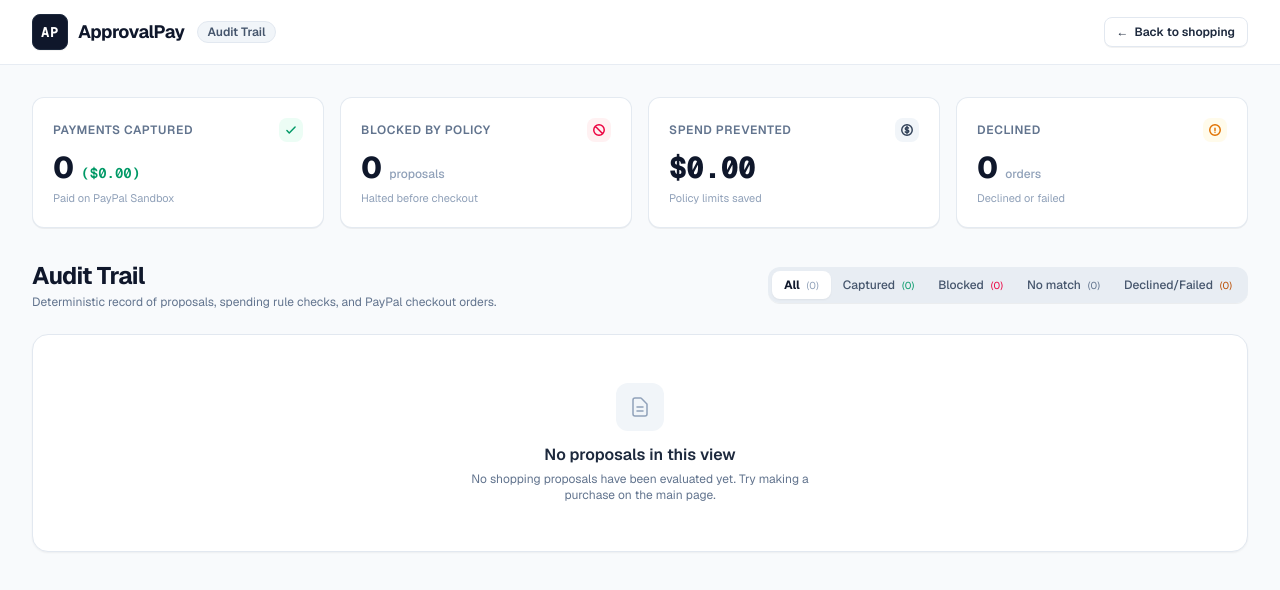
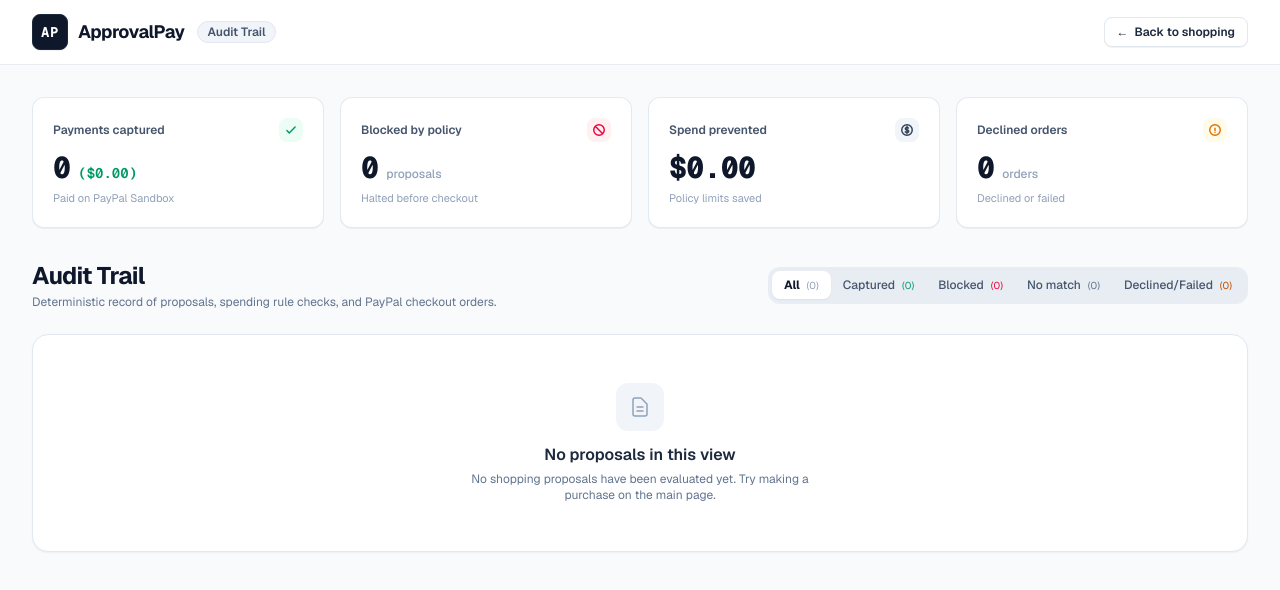
Before and after one commit to ankush-dev-eng/ApprovalPay, a Next.js app: page /audit in a window 1280 px wide. Shown: the top 590 px of the page. Built offline with nearby package versions, Linux system fonts and the light colour scheme.

Commit message:
feat(ui): eliminate glassmorphism and template all-caps chrome via avoid-ai-design audit

```diff
--- a/src/app/audit/page.tsx
+++ b/src/app/audit/page.tsx
@@ -17,7 +17,7 @@ export default async function AuditPage({ searchParams }: AuditPageProps) {
   return (
     <div className="min-h-screen bg-slate-50 text-slate-900 font-sans selection:bg-slate-200 selection:text-slate-900 flex flex-col">
       {/* Header */}
-      <header className="border-b border-slate-200/80 bg-white/95 backdrop-blur-md sticky top-0 z-20">
+      <header className="border-b border-slate-200/80 bg-white sticky top-0 z-20">
         <div className="max-w-7xl mx-auto px-4 sm:px-6 lg:px-8 py-3.5 flex items-center justify-between gap-3">
           <div className="flex items-center gap-3">
             <Link href="/" className="flex items-center gap-2.5 group">
--- a/src/components/AgentInput.tsx
+++ b/src/components/AgentInput.tsx
@@ -25,7 +25,7 @@ export function AgentInput({ request, setRequest, onSubmit, isLoading }: AgentIn
     <div className="bg-white rounded-xl border border-slate-200/90 p-5 shadow-2xs">
       <form onSubmit={handleSubmit} className="space-y-4">
         <div>
-          <label htmlFor="agent-prompt" className="block text-xs font-bold uppercase tracking-wider text-slate-700 mb-2">
+          <label htmlFor="agent-prompt" className="block text-xs font-bold text-slate-900 mb-2">
             What would you like to buy?
           </label>
           <div className="relative">
--- a/src/components/AuditView.tsx
+++ b/src/components/AuditView.tsx
@@ -356,8 +356,8 @@ export function AuditView({ proposals, highlightId, errorParam }: AuditViewProps
         {/* Metric 1: Payments captured */}
         <div className="rounded-xl border border-slate-200/90 bg-white p-4 sm:p-5 shadow-2xs">
           <div className="flex items-center justify-between">
-            <span className="text-xs font-semibold uppercase tracking-wider text-slate-500">
-              Payments Captured
+            <span className="text-xs font-semibold text-slate-600">
+              Payments captured
             </span>
             <span className="inline-flex items-center justify-center h-6 w-6 rounded-lg bg-emerald-50 text-emerald-600">
               <svg className="h-3.5 w-3.5" fill="none" viewBox="0 0 24 24" stroke="currentColor" strokeWidth={2.5}>
@@ -366,10 +366,10 @@ export function AuditView({ proposals, highlightId, errorParam }: AuditViewProps
             </span>
           </div>
           <div className="mt-2 flex items-baseline gap-2">
-            <span className="text-2xl sm:text-3xl font-extrabold text-slate-900 tracking-tight">
+            <span className="text-2xl sm:text-3xl font-extrabold text-slate-900 tracking-tight font-mono tabular-nums">
               {capturedCount}
             </span>
-            <span className="text-xs sm:text-sm font-semibold text-emerald-600 font-mono">
+            <span className="text-xs sm:text-sm font-semibold text-emerald-600 font-mono tabular-nums">
               (${fmt(capturedTotalCents)})
             </span>
           </div>
@@ -379,8 +379,8 @@ export function AuditView({ proposals, highlightId, errorParam }: AuditViewProps
         {/* Metric 2: Blocked by policy */}
         <div className="rounded-xl border border-slate-200/90 bg-white p-4 sm:p-5 shadow-2xs">
           <div className="flex items-center justify-between">
-            <span className="text-xs font-semibold uppercase tracking-wider text-slate-500">
-              Blocked by Policy
+            <span className="text-xs font-semibold text-slate-600">
+              Blocked by policy
             </span>
             <span className="inline-flex items-center justify-center h-6 w-6 rounded-lg bg-rose-50 text-rose-600">
               <svg className="h-3.5 w-3.5" fill="none" viewBox="0 0 24 24" stroke="currentColor" strokeWidth={2.5}>
@@ -389,7 +389,7 @@ export function AuditView({ proposals, highlightId, errorParam }: AuditViewProps
             </span>
           </div>
           <div className="mt-2 flex items-baseline gap-2">
-            <span className="text-2xl sm:text-3xl font-extrabold text-slate-900 tracking-tight">
+            <span className="text-2xl sm:text-3xl font-extrabold text-slate-900 tracking-tight font-mono tabular-nums">
               {blockedCount}
             </span>
             <span className="text-xs font-medium text-slate-400">proposals</span>
@@ -400,8 +400,8 @@ export function AuditView({ proposals, highlightId, errorParam }: AuditViewProps
         {/* Metric 3: Spend prevented */}
         <div className="rounded-xl border border-slate-200/90 bg-white p-4 sm:p-5 shadow-2xs">
           <div className="flex items-center justify-between">
-            <span className="text-xs font-semibold uppercase tracking-wider text-slate-500">
-              Spend Prevented
+            <span className="text-xs font-semibold text-slate-600">
+              Spend prevented
             </span>
             <span className="inline-flex items-center justify-center h-6 w-6 rounded-lg bg-slate-100 text-slate-700">
               <svg className="h-3.5 w-3.5" fill="none" viewBox="0 0 24 24" stroke="currentColor" strokeWidth={2.5}>
@@ -410,7 +410,7 @@ export function AuditView({ proposals, highlightId, errorParam }: AuditViewProps
             </span>
           </div>
           <div className="mt-2 flex items-baseline gap-2">
-            <span className="text-2xl sm:text-3xl font-extrabold text-slate-900 tracking-tight font-mono">
+            <span className="text-2xl sm:text-3xl font-extrabold text-slate-900 tracking-tight font-mono tabular-nums">
               ${fmt(spendPreventedCents)}
             </span>
           </div>
@@ -420,8 +420,8 @@ export function AuditView({ proposals, highlightId, errorParam }: AuditViewProps
         {/* Metric 4: Declined */}
         <div className="rounded-xl border border-slate-200/90 bg-white p-4 sm:p-5 shadow-2xs">
           <div className="flex items-center justify-between">
-            <span className="text-xs font-semibold uppercase tracking-wider text-slate-500">
-              Declined
+            <span className="text-xs font-semibold text-slate-600">
+              Declined orders
             </span>
             <span className="inline-flex items-center justify-center h-6 w-6 rounded-lg bg-amber-50 text-amber-600">
               <svg className="h-3.5 w-3.5" fill="none" viewBox="0 0 24 24" stroke="currentColor" strokeWidth={2.5}>
@@ -430,7 +430,7 @@ export function AuditView({ proposals, highlightId, errorParam }: AuditViewProps
             </span>
           </div>
           <div className="mt-2 flex items-baseline gap-2">
-            <span className="text-2xl sm:text-3xl font-extrabold text-slate-900 tracking-tight">
+            <span className="text-2xl sm:text-3xl font-extrabold text-slate-900 tracking-tight font-mono tabular-nums">
               {declinedCount}
             </span>
             <span className="text-xs font-medium text-slate-400">orders</span>
@@ -530,7 +530,7 @@ export function AuditView({ proposals, highlightId, errorParam }: AuditViewProps
           <div className="w-full overflow-x-auto">
             <table className="w-full min-w-[980px] text-left border-collapse table-auto">
               <thead>
-                <tr className="border-b border-slate-200 bg-slate-50/80 text-[11px] font-bold uppercase tracking-wider text-slate-500">
+                <tr className="border-b border-slate-200 bg-slate-50/80 text-xs font-semibold text-slate-600">
                   <th scope="col" className="px-4 py-3 whitespace-nowrap">Time</th>
                   <th scope="col" className="px-4 py-3 whitespace-nowrap">Proposal ID</th>
                   <th scope="col" className="px-4 py-3">Request</th>
@@ -637,8 +637,8 @@ export function AuditView({ proposals, highlightId, errorParam }: AuditViewProps
 
                               {/* Curated Items & Reasoning */}
                               <div>
-                                <span className="font-bold text-xs uppercase tracking-wider text-slate-500 block mb-2">
-                                  Curated Items &amp; Agent Reasoning ({p.items.length})
+                                <span className="font-bold text-xs text-slate-700 block mb-2">
+                                  Curated items &amp; agent reasoning ({p.items.length})
                                 </span>
                                 {p.items.length === 0 ? (
                                   <p className="text-xs text-slate-400 italic">No items were selected for this proposal.</p>
--- a/src/components/ProductCardList.tsx
+++ b/src/components/ProductCardList.tsx
@@ -160,7 +160,7 @@ export function ProductCardList({ proposal, isLoading }: ProductCardListProps) {
   return (
     <div className="space-y-3">
       <div className="flex items-center justify-between">
-        <h3 className="text-sm font-bold uppercase tracking-wider text-slate-500">
+        <h3 className="text-xs font-bold text-slate-600">
           Agent recommendations ({proposal.items.length})
         </h3>
         <span className="text-xs text-slate-400">
--- a/src/components/VerdictPanel.tsx
+++ b/src/components/VerdictPanel.tsx
@@ -207,7 +207,7 @@ export function VerdictPanel({ proposal, isLoadingAgent }: VerdictPanelProps) {
       {verdict.checks && verdict.checks.length > 0 && (
         <div className="rounded-xl border border-slate-200 bg-slate-50/70 p-3.5 space-y-2">
           <div className="flex items-center justify-between">
-            <h3 className="text-xs font-bold uppercase tracking-wider text-slate-600">
+            <h3 className="text-xs font-bold text-slate-700">
               Rules checked
             </h3>
             <span className="text-[10px] text-slate-500 font-semibold">
@@ -294,7 +294,7 @@ export function VerdictPanel({ proposal, isLoadingAgent }: VerdictPanelProps) {
       {/* Cart Summary & Total */}
       <div className="rounded-xl bg-slate-50 border border-slate-200 p-4 flex items-center justify-between">
         <div>
-          <span className="text-xs font-medium uppercase tracking-wider text-slate-500">
+          <span className="text-xs font-medium text-slate-600">
             Item total (excl. shipping &amp; tax)
           </span>
           <p className="text-xs text-slate-400 mt-0.5">
```
